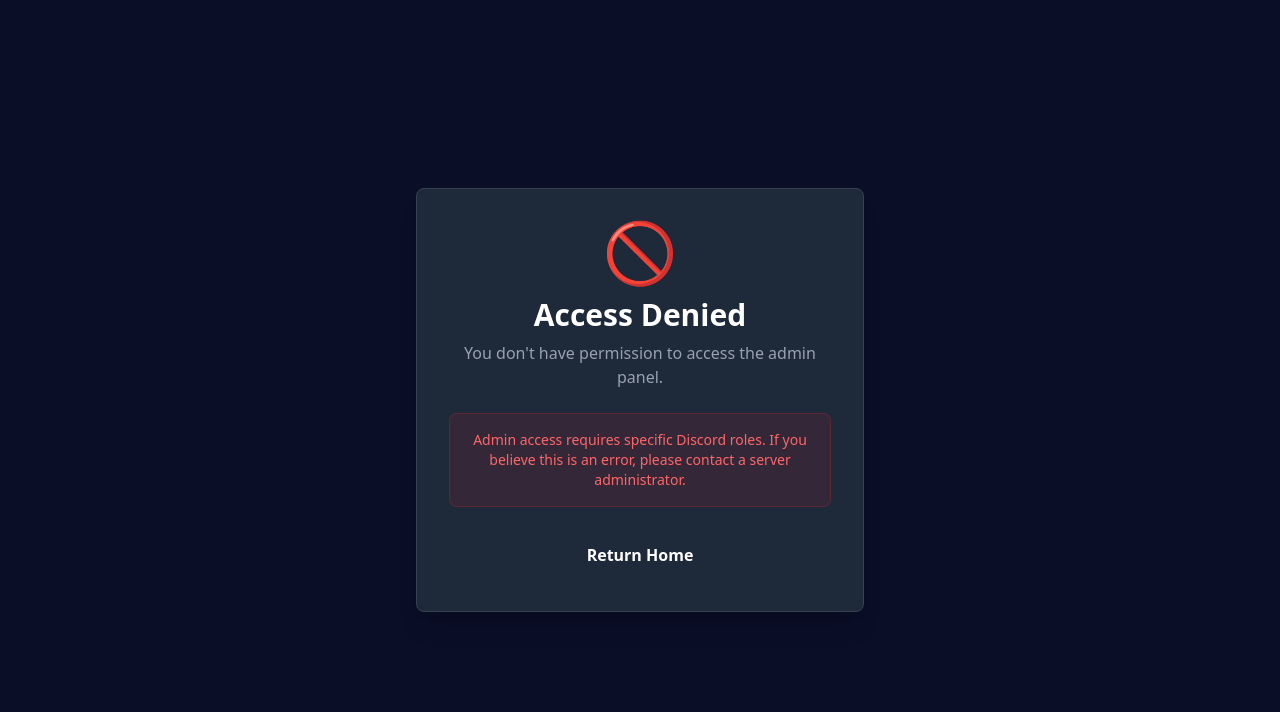
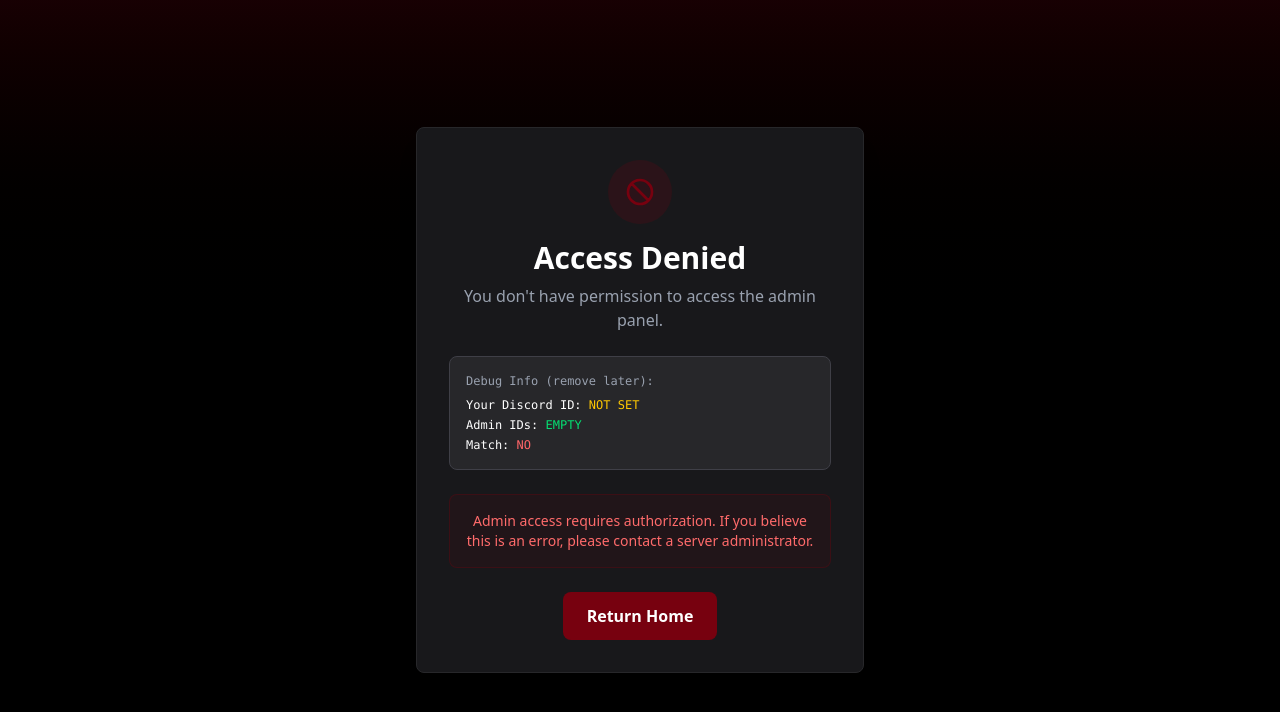
Before and after one commit to FrostyTheDevv/Retaliation-Esports, a Next.js app: page /auth/unauthorized in a window 1280 px wide. Shown: the top 712 px of the page. Built offline with nearby package versions, Linux system fonts and the light colour scheme; no server answers.

Commit message:
Fix admin auth to use Discord user IDs, add debug info to unauthorized page, update styling

```diff
--- a/app/admin/layout.tsx
+++ b/app/admin/layout.tsx
@@ -1,6 +1,7 @@
 import { ReactNode } from "react"
 import { redirect } from "next/navigation"
-import { requireAdmin } from "@/lib/auth-utils"
+import { auth } from "@/lib/auth"
+import { ADMIN_ROLE_IDS } from "@/lib/constants"
 import AdminSidebar from "@/components/admin/AdminSidebar"
 import AdminHeader from "@/components/admin/AdminHeader"
 
@@ -9,10 +10,17 @@ export default async function AdminLayout({
 }: {
   children: ReactNode
 }) {
-  try {
-    await requireAdmin()
-  } catch (error) {
+  const session = await auth()
+
+  // Not authenticated - redirect to signin
+  if (!session?.user) {
     redirect("/auth/signin")
+  }
+
+  // Authenticated but not admin - redirect to unauthorized
+  const userDiscordId = session.user.discordId as string
+  if (!userDiscordId || !ADMIN_ROLE_IDS.includes(userDiscordId)) {
+    redirect("/auth/unauthorized")
   }
 
   return (
--- a/app/auth/unauthorized/page.tsx
+++ b/app/auth/unauthorized/page.tsx
@@ -1,12 +1,24 @@
 import Link from "next/link"
+import { auth } from "@/lib/auth"
+import { ADMIN_ROLE_IDS } from "@/lib/constants"
 
-export default function UnauthorizedPage() {
+export default async function UnauthorizedPage() {
+  const session = await auth()
+  const userDiscordId = session?.user?.discordId as string
+
   return (
-    <div className="min-h-screen flex items-center justify-center bg-brand-dark">
-      <div className="max-w-md w-full mx-4">
-        <div className="bg-gray-800 rounded-lg shadow-xl p-8 border border-gray-700 text-center">
+    <div className="min-h-screen flex items-center justify-center bg-black">
+      {/* Background gradient */}
+      <div className="fixed inset-0 bg-gradient-to-b from-[#77010F]/20 via-black to-black pointer-events-none" />
+
+      <div className="max-w-md w-full mx-4 relative z-10">
+        <div className="bg-zinc-900 rounded-lg shadow-xl p-8 border border-zinc-800 text-center">
           <div className="mb-6">
-            <div className="text-6xl mb-4">🚫</div>
+            <div className="w-16 h-16 mx-auto mb-4 rounded-full bg-[#77010F]/20 flex items-center justify-center">
+              <svg className="w-8 h-8 text-[#77010F]" fill="none" stroke="currentColor" viewBox="0 0 24 24">
+                <path strokeLinecap="round" strokeLinejoin="round" strokeWidth={2} d="M18.364 18.364A9 9 0 005.636 5.636m12.728 12.728A9 9 0 015.636 5.636m12.728 12.728L5.636 5.636" />
+              </svg>
+            </div>
             <h1 className="text-3xl font-bold text-white mb-2">
               Access Denied
             </h1>
@@ -15,15 +27,25 @@ export default function UnauthorizedPage() {
             </p>
           </div>
 
-          <div className="bg-red-500/10 border border-red-500/20 rounded-lg p-4 mb-6">
-            <p className="text-red-400 text-sm">
-              Admin access requires specific Discord roles. If you believe this is an error, please contact a server administrator.
+          {/* Debug info - remove in production */}
+          <div className="bg-zinc-800 border border-zinc-700 rounded-lg p-4 mb-6 text-left text-xs font-mono">
+            <p className="text-gray-400 mb-2">Debug Info (remove later):</p>
+            <p className="text-white">Your Discord ID: <span className="text-yellow-400">{userDiscordId || "NOT SET"}</span></p>
+            <p className="text-white mt-1">Admin IDs: <span className="text-green-400">{ADMIN_ROLE_IDS.join(", ") || "EMPTY"}</span></p>
+            <p className="text-white mt-1">Match: <span className={userDiscordId && ADMIN_ROLE_IDS.includes(userDiscordId) ? "text-green-400" : "text-red-400"}>
+              {userDiscordId && ADMIN_ROLE_IDS.includes(userDiscordId) ? "YES" : "NO"}
+            </span></p>
+          </div>
+
+          <div className="bg-[#77010F]/10 border border-[#77010F]/30 rounded-lg p-4 mb-6">
+            <p className="text-[#FF6B6B] text-sm">
+              Admin access requires authorization. If you believe this is an error, please contact a server administrator.
             </p>
           </div>
 
           <Link
             href="/"
-            className="inline-block bg-brand-primary hover:bg-brand-primary/80 text-white font-semibold py-3 px-6 rounded-lg transition-colors"
+            className="inline-block bg-[#77010F] hover:bg-[#5A010C] text-white font-semibold py-3 px-6 rounded-lg transition-colors"
           >
             Return Home
           </Link>
--- a/proxy.ts
+++ b/proxy.ts
@@ -11,13 +11,13 @@ export async function proxy(request: NextRequest) {
       return NextResponse.redirect(new URL("/auth/signin", request.url))
     }
 
-    // Check for admin role
-    const userRoles = (session.user.guildRoles as string[]) || []
-    const adminRoleIds = process.env.DISCORD_ADMIN_ROLE_IDS?.split(",") || []
+    // Check for admin access by Discord user ID
+    const userDiscordId = (session.user as any).discordId
+    const adminUserIds = process.env.DISCORD_ADMIN_ROLE_IDS?.split(",") || []
 
-    const hasAdminRole = userRoles.some((roleId) => adminRoleIds.includes(roleId))
+    const hasAdminAccess = adminUserIds.includes(userDiscordId)
 
-    if (!hasAdminRole) {
+    if (!hasAdminAccess) {
       return NextResponse.redirect(new URL("/auth/unauthorized", request.url))
     }
   }
```
